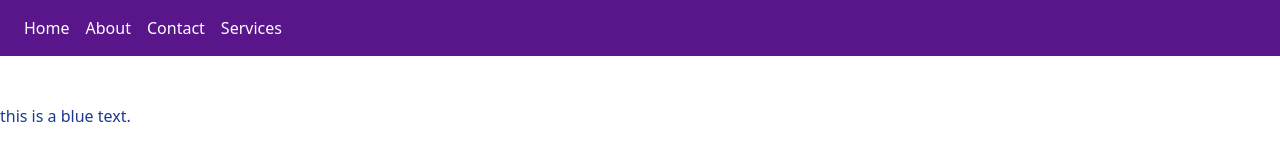
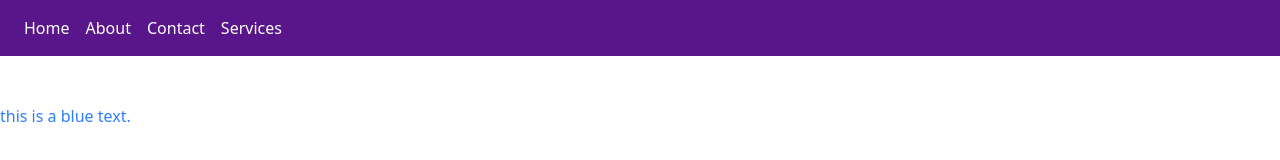
Before and after one commit to saksham-pahadi/Tailwind-CSS, a plain HTML site: page Tut 1 Intro to Tailwind/index.html in a window 1280 px wide. Drawn offline with nearby package versions, Linux system fonts and the light colour scheme.

Commit message:
Update index.html

```diff
--- a/Tut 1 Intro to Tailwind/index.html
+++ b/Tut 1 Intro to Tailwind/index.html
@@ -16,7 +16,7 @@
         </ul>
     </nav>
     <div class="container">
-        <h1 class="text-blue-900 my-12">
+        <h1 class="text-blue-500 my-12">
             this is a blue text.
         </h1>
     </div>
```
